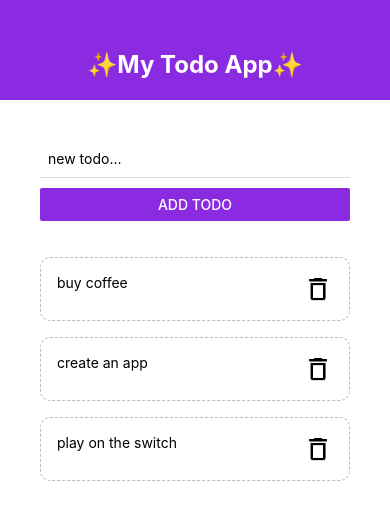
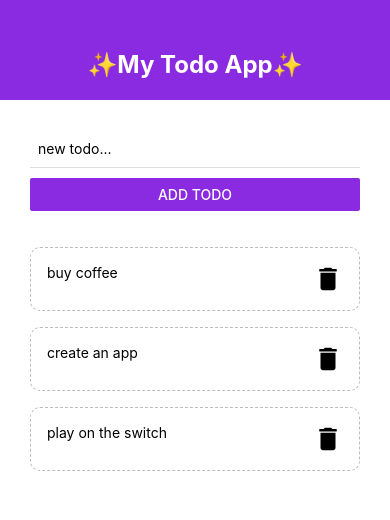
Before and after one commit to Sanchitbajaj02/simple-todo, a React Native app: screen / in a window 390 px wide. Shown: the top 520 px of the page. Built offline with nearby package versions, Linux system fonts and the light colour scheme.

Commit message:
added icons using default expo icons

```diff
--- a/Components/AddTodo.jsx
+++ b/Components/AddTodo.jsx
@@ -6,7 +6,7 @@ const AddTodo = ({ submitHandler }) => {
 
   const changeHandler = (val) => {
     setText(val);
-    console.log(val);
+    // console.log(val);
   };
 
   const submitAndClear = (text) => {
--- a/Components/Main.jsx
+++ b/Components/Main.jsx
@@ -11,6 +11,7 @@ import {
 import Header from "./Header";
 import TodoItem from "./TodoItem";
 import AddTodo from "./AddTodo";
+// import Sandbox from "./Sandbox";
 
 export default function Main() {
   const [todos, setTodos] = useState([
@@ -50,6 +51,7 @@ export default function Main() {
   };
 
   return (
+    // <Sandbox />
     <TouchableWithoutFeedback
       onPress={() => {
         Keyboard.dismiss();
@@ -63,7 +65,11 @@ export default function Main() {
           {/* to form */}
           <AddTodo submitHandler={submitHandler} />
           <View style={styles.list}>
-            <FlatList data={todos} renderItem={renderItem} />
+            <FlatList
+              data={todos}
+              renderItem={renderItem}
+              showsVerticalScrollIndicator={false}
+            />
           </View>
         </View>
       </View>
@@ -77,9 +83,11 @@ const styles = StyleSheet.create({
     backgroundColor: "#fff",
   },
   content: {
-    padding: 40,
+    padding: 30,
+    flex: 1,
   },
   list: {
+    flex: 1,
     marginTop: 20,
   },
 });
--- /dev/null
+++ b/Components/Sandbox.jsx
@@ -0,0 +1,44 @@
+import React from "react";
+import { StyleSheet, View, Text } from "react-native";
+
+const Sandbox = () => {
+  return (
+    <React.Fragment>
+      <View style={styles.container}>
+        <Text style={styles.boxOne}>One</Text>
+        <Text style={styles.boxTwo}>Two</Text>
+        <Text style={styles.boxThree}>Three</Text>
+        <Text style={styles.boxFour}>Four</Text>
+      </View>
+    </React.Fragment>
+  );
+};
+
+const styles = StyleSheet.create({
+  container: {
+    // flex: 1,
+    flexDirection: "row",
+    justifyContent: "space-around",
+    alignItems: "center",
+    paddingTop: 40,
+    backgroundColor: "#ddd",
+  },
+  boxOne: {
+    backgroundColor: "violet",
+    padding: 10,
+  },
+  boxTwo: {
+    backgroundColor: "gold",
+    padding: 20,
+  },
+  boxThree: {
+    backgroundColor: "coral",
+    padding: 30,
+  },
+  boxFour: {
+    backgroundColor: "skyblue",
+    padding: 40,
+  },
+});
+
+export default Sandbox;
--- a/Components/TodoItem.jsx
+++ b/Components/TodoItem.jsx
@@ -1,5 +1,6 @@
 import React from "react";
-import { StyleSheet, View, Text, Image, TouchableOpacity } from "react-native";
+import { StyleSheet, View, Text, TouchableOpacity } from "react-native";
+import { MaterialIcons } from "@expo/vector-icons";
 
 const TodoItem = ({ item, pressHandler }) => {
   return (
@@ -8,11 +9,7 @@ const TodoItem = ({ item, pressHandler }) => {
         <Text>{item.text}</Text>
 
         <TouchableOpacity onPress={() => pressHandler(item.key)}>
-          <Image
-            id="img"
-            style={styles.image}
-            source={require("../assets/delete.png")}
-          />
+          <MaterialIcons name="delete" size={30} color="black" />
         </TouchableOpacity>
       </View>
     </React.Fragment>
@@ -27,13 +24,8 @@ const styles = StyleSheet.create({
     borderWidth: 1,
     borderStyle: "dashed",
     borderRadius: 10,
-    display: "flex",
     flexDirection: "row",
     justifyContent: "space-between",
-  },
-  image: {
-    width: 30,
-    height: 30,
   },
 });
 
```
Also changed, not shown: assets/delete.png (deleted).
